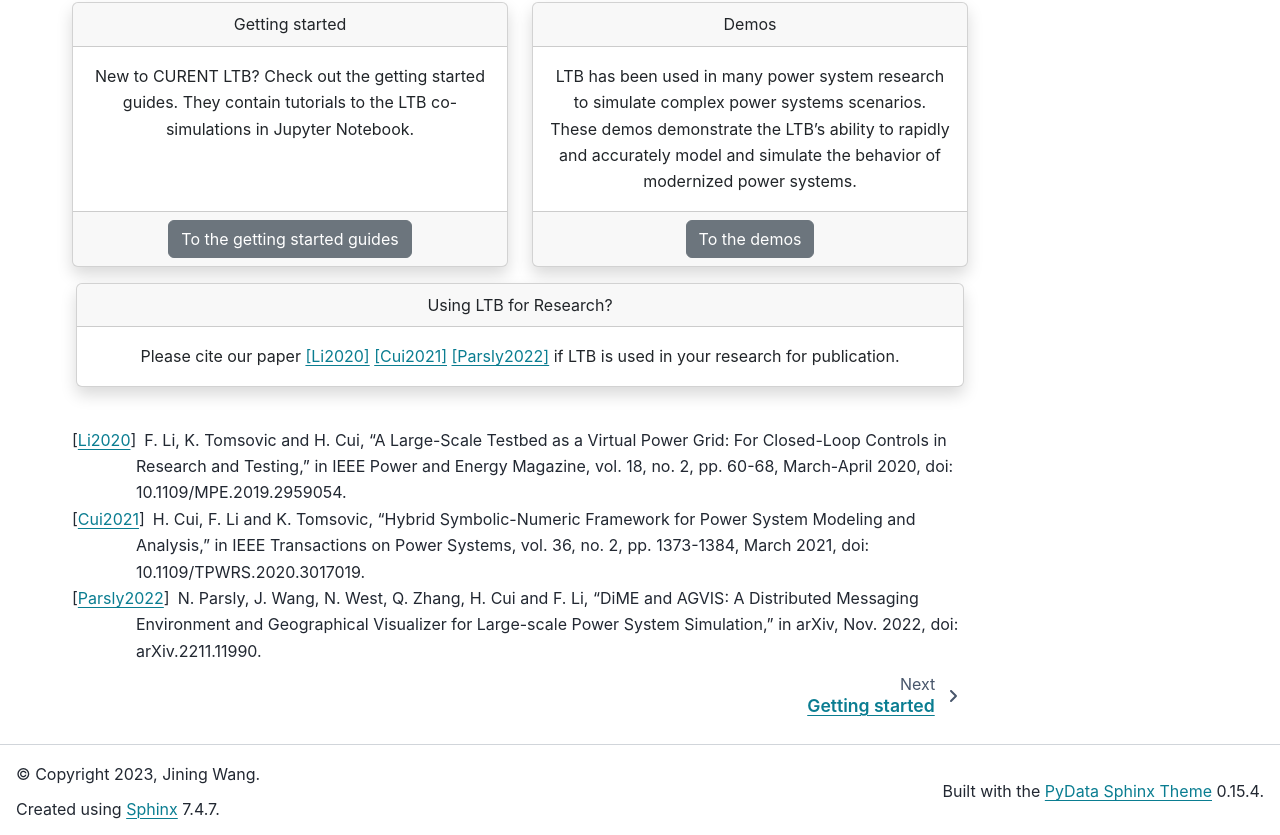
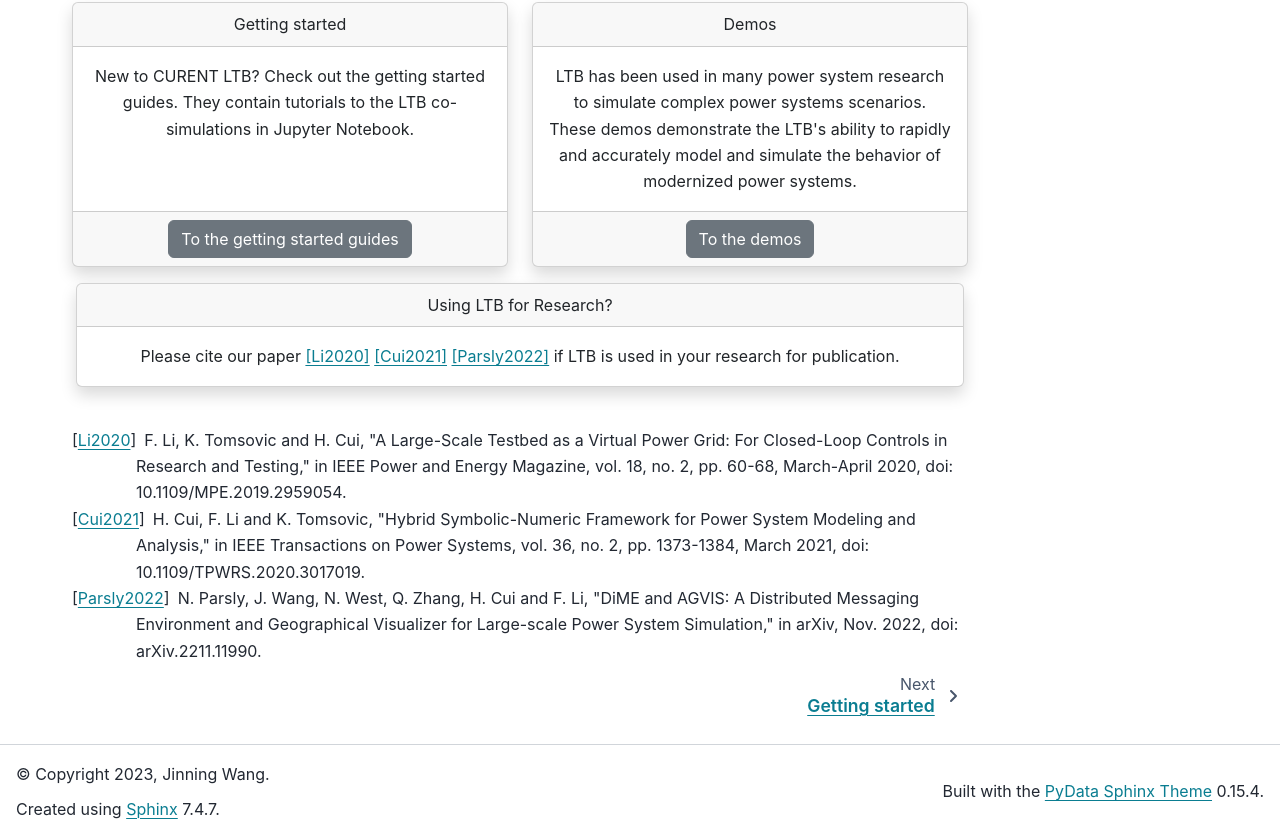
Before and after one commit to CURENT/ltb, a Sphinx documentation site: the page built from docs/source/index.rst, in a window 1280 px wide and 1287 px high. Shown: the part 449-1284 px from the top of the window. Built offline with Sphinx 7.4.7 and the PyData theme 0.15.4, drawn with Linux system fonts in a browser that asks for light colours; some of the changed lines change nothing that is shown.

Commit message:
Update doc conf

```diff
--- a/docs/source/conf.py
+++ b/docs/source/conf.py
@@ -23,67 +23,186 @@
     'sphinx_panels',
     'IPython.sphinxext.ipython_directive',
     'IPython.sphinxext.ipython_console_highlighting',
+    'matplotlib.sphinxext.plot_directive',
     'numpydoc',
     'sphinx_copybutton',
     'myst_nb',
-    ]
+]
 
+# Configuration options for plot_directive. See:
+# https://github.com/matplotlib/matplotlib/blob/f3ed922d935751e08494e5fb5311d3050a3b637b/lib/matplotlib/sphinxext/plot_directive.py#L81
 plot_html_show_source_link = False
 plot_html_show_formats = False
 
+# Generate the API documentation when building
 autosummary_generate = True
 numpydoc_show_class_members = False
 
+# Add any paths that contain templates here, relative to this directory.
 templates_path = ['_templates']
+
+# The suffix(es) of source filenames.
+# You can specify multiple suffix as a list of string:
+#
+# source_suffix = ['.rst', '.md']
 source_suffix = '.rst'
+
+# The master toctree document.
 master_doc = 'index'
 
+# General information about the project.
 project = 'LTB'
-copyright = '2023, Jining Wang'
+copyright = '2023, Jinning Wang'
 author = 'Jinning Wang'
+
+# The version info for the project you're documenting, acts as replacement for
+# |version| and |release|, also used in various other places throughout the
+# built documents.
 
 # The short X.Y version.
 version = ltb.__version__
 # The full version, including alpha/beta/rc tags.
 release = ltb.__version__
 
+# The language for content autogenerated by Sphinx. Refer to documentation
+# for a list of supported languages.
+#
+# This is also used if you do content translation via gettext catalogs.
+# Usually you set "language" from the command line for these cases.
 language = "en"
 
+# List of patterns, relative to source directory, that match files and
+# directories to ignore when looking for source files.
+# This patterns also effect to html_static_path and html_extra_path
 exclude_patterns = []
 
+# The name of the Pygments (syntax highlighting) style to use.
 pygments_style = 'sphinx'
 
+# If true, `todo` and `todoList` produce output, else they produce nothing.
 todo_include_todos = False
 
-# -- Options for HTML output -------------------------------------------------
-# https://www.sphinx-doc.org/en/master/usage/configuration.html#options-for-html-output
+# Use a different latex engine due to possible Unicode characters in the documentation:
+# https://docs.readthedocs.io/en/stable/guides/pdf-non-ascii-languages.html
+latex_engine = "xelatex"
 
-html_theme = 'pydata_sphinx_theme'
+# -- Options for HTML output ----------------------------------------------
+
+# The theme to use for HTML and HTML Help pages.  See the documentation for
+# a list of builtin themes.
+#
+html_theme = "pydata_sphinx_theme"
+
+# Theme options are theme-specific and customize the look and feel of a theme
+# further.  For a list of options available for each theme, see the
+# documentation.
+#
 html_theme_options = {
     "use_edit_page_button": True,
 }
 
 html_context = {
     "github_url": "https://github.com",
-    "github_user": "CURENT",
+    "github_user": "jinningwang",
     "github_repo": "ltb",
     "github_version": "master",
     "doc_path": "docs/source",
 }
 
+# Add any paths that contain custom static files (such as style sheets) here,
+# relative to this directory. They are copied after the builtin static files,
+# so a file named "default.css" will overwrite the builtin "default.css".
 html_static_path = ['_static']
 
+# Custom sidebar templates, must be a dictionary that maps document names
+# to template names.
+#
+# This is required for the alabaster theme
+# refs: http://alabaster.readthedocs.io/en/latest/installation.html#sidebars
+
+# html_sidebars = {
+#     '**': [
+#         'relations.html',  # needs 'show_related': True theme option to display
+#         'searchbox.html',
+#     ]
+# }
+
+# -- Options for HTMLHelp output ------------------------------------------
+
+# Output file base name for HTML help builder.
 htmlhelp_basename = 'ltb'
 
 
+# -- Options for LaTeX output ---------------------------------------------
+
+latex_elements = {
+    # The paper size ('letterpaper' or 'a4paper').
+    #
+    # 'preamble': r'\DeclareUnicodeCharacter{2588}{-}',
+    'papersize': 'letterpaper',
+
+    # The font size ('10pt', '11pt' or '12pt').
+    #
+    'pointsize': '11pt',
+
+    # Additional stuff for the LaTeX preamble.
+    #
+    # 'preamble': '',
+
+    # Latex figure (float) alignment
+    #
+    # 'figure_align': 'htbp',
+}
+
+# Grouping the document tree into LaTeX files. List of tuples
+# (source start file, target name, title,
+#  author, documentclass [howto, manual, or own class]).
+latex_documents = [
+    (master_doc, 'ltb.tex', 'LTB Manual',
+     'Hantao Cui', 'manual'),
+]
+
+
+# -- Options for manual page output ---------------------------------------
+
+# One entry per manual page. List of tuples
+# (source start file, name, description, authors, manual section).
+man_pages = [
+    (master_doc, 'ltb', 'LTB Manual',
+     [author], 1)
+]
+
+
+# -- Options for Texinfo output -------------------------------------------
+
+# Grouping the document tree into Texinfo files. List of tuples
+# (source start file, target name, title, author,
+#  dir menu entry, description, category)
+texinfo_documents = [
+    (master_doc, 'ltb', 'LTB Manual',
+     author, 'ltb', 'CURENT Large-scale Testbed (LTB) for power system research and education',
+     'Miscellaneous'),
+]
+
+
+# Example configuration for intersphinx: refer to the Python standard library.
 intersphinx_mapping = {
     'python': ('https://docs.python.org/3/', None),
     'numpy': ('https://docs.scipy.org/doc/numpy/', None),
     'scipy': ('https://docs.scipy.org/doc/scipy/reference/', None),
     'pandas': ('https://pandas.pydata.org/pandas-docs/stable', None),
-    'matplotlib': ('https://matplotlib.org', None),
+    # 'matplotlib': ('https://matplotlib.org', None),
 }
+
+# Favorite icon
+html_favicon = 'images/curent.ico'
+
+
+# Disable smartquotes to display double dashes correctly
+smartquotes = False
 
 jupyter_execute_notebooks = "off"
 
+# sphinx-panels shouldn't add bootstrap css since the pydata-sphinx-theme
+# already loads it
 panels_add_bootstrap_css = False
```
